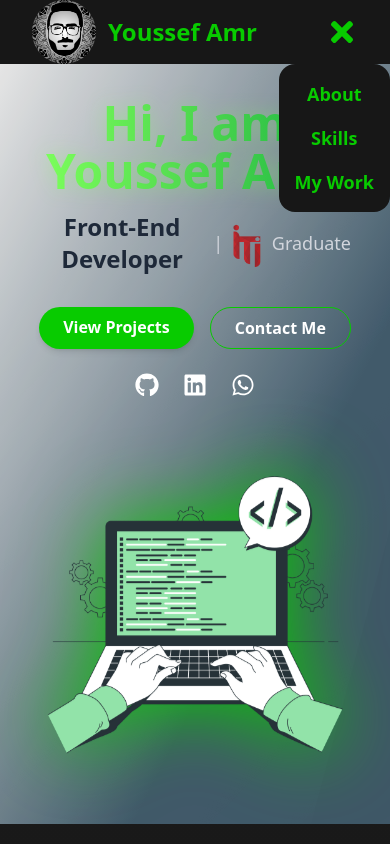
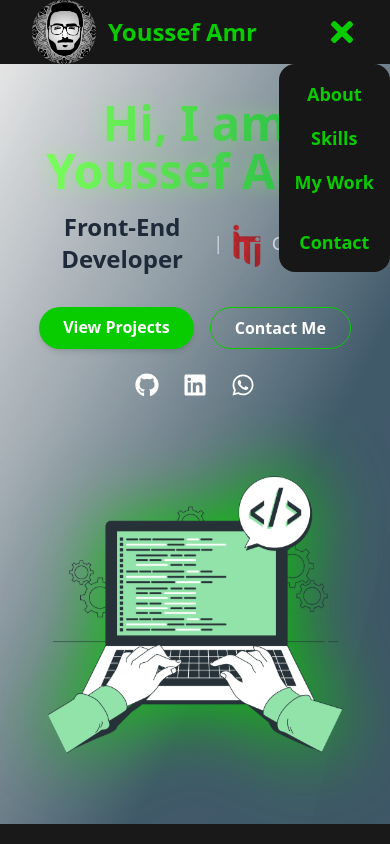
Before and after one commit to yosefamr1/personal-portfolio, a React (Vite) app: page / in a window 390 px wide. Both pictures are taken after a click on the button 342 px from the left and 32 px from the top of the page. Shown: the top 844 px of the page. Built offline with nearby package versions, Linux system fonts and the light colour scheme.

Commit message:
contact in nav bar added in mobile

```diff
--- a/src/components/Navbar.jsx
+++ b/src/components/Navbar.jsx
@@ -13,7 +13,8 @@ function Navbar() {
           to="hero"
           smooth={true}
           duration={600}
-          className=" w-fit flex gap-3 items-center" href=""
+          className=" w-fit flex gap-3 items-center"
+          href=""
         >
           <img className=" w-16 rounded-4xl" src={logo} alt="" />{" "}
           <h2 className="text-mygreen font-bold text-2xl md:text-3xl hover:text-green-hover">
@@ -93,7 +94,8 @@ function Navbar() {
               offset={-50}
             >
               About
-            </Link>          </li>
+            </Link>{" "}
+          </li>
           <li className="hover:text-green-hover">
             <Link
               className="hover:cursor-pointer"
@@ -116,10 +118,20 @@ function Navbar() {
               offset={-50}
             >
               My Work
-            </Link>          </li>
-          {/* <li className="hover:text-green-hover p-4">
-            <a href="#">Contact</a>
-          </li> */}
+            </Link>
+          </li>
+          <li className="hover:text-green-hover p-4">
+             <Link
+              className="hover:cursor-pointer"
+              to="contact"
+              smooth={true}
+              duration={600}
+              spy={true}
+              offset={-50}
+            >
+              Contact
+            </Link>
+          </li>
         </ul>
       )}
     </div>
```
